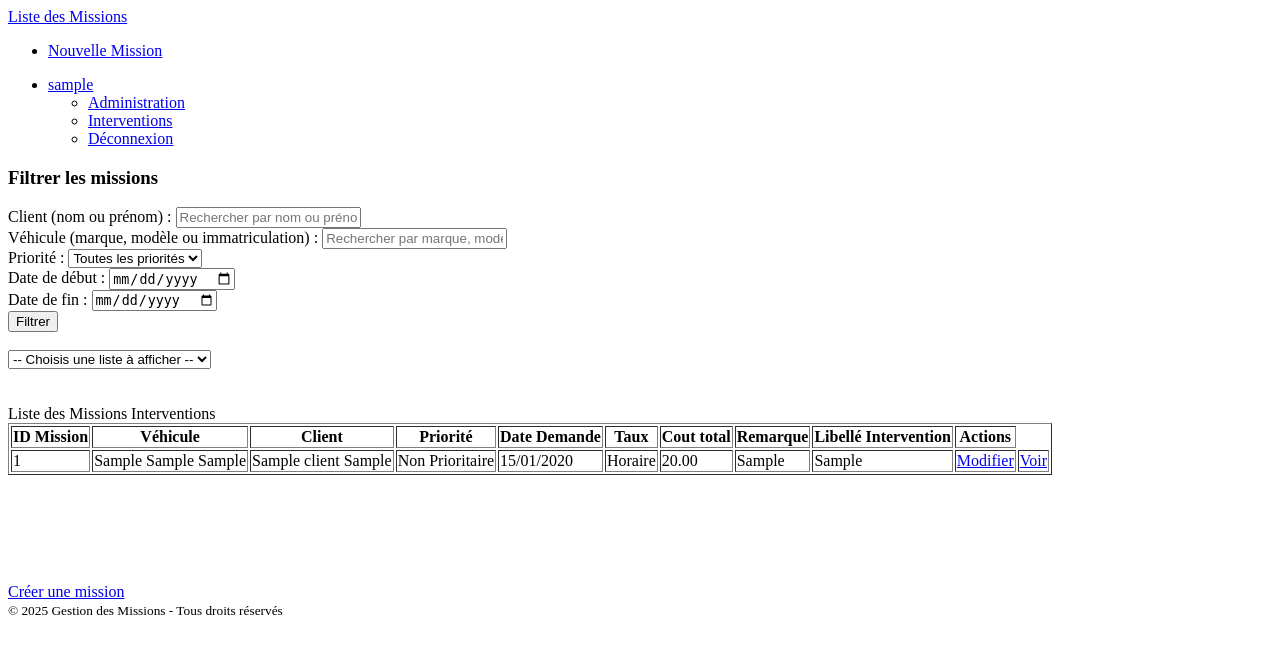
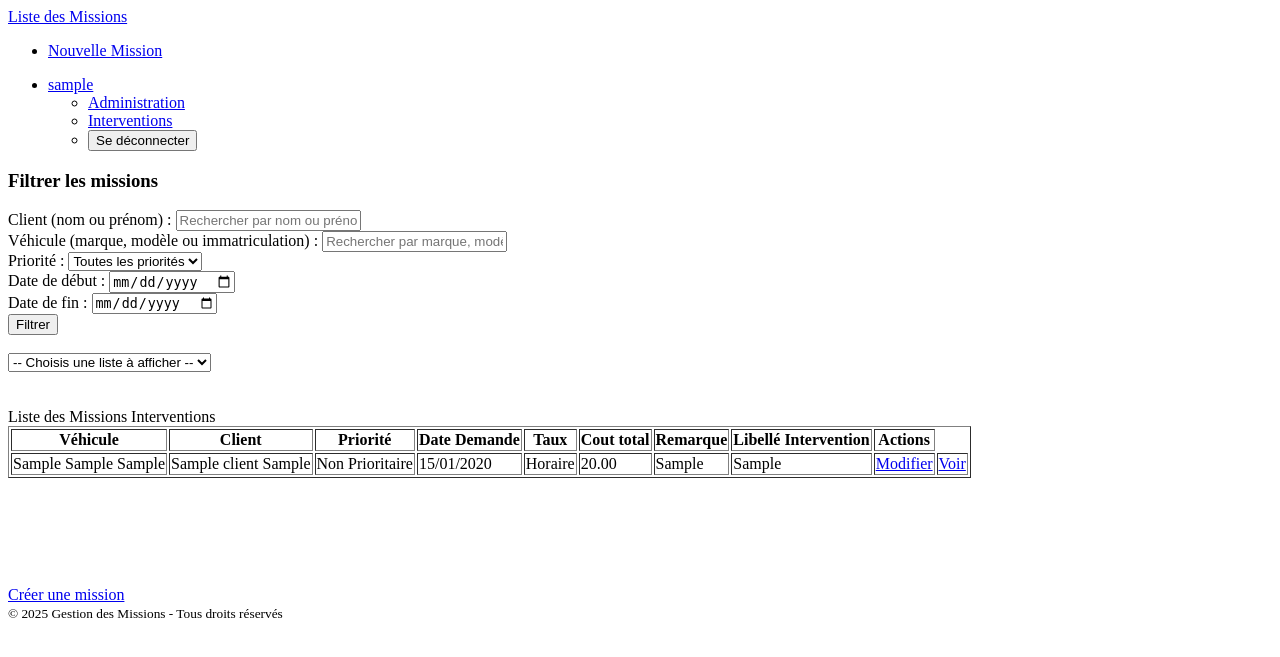
Before and after one commit to EmilieCastellano-web/Project-Backcar, a Django app: page /missions/ in a window 1280 px wide. Shown: the top 657 px of the page. Run offline with Django 5.2, Linux system fonts and the light colour scheme; a user stored in the database is signed in; tables that the repository leaves empty hold one stand-in row (values such as "Sample post").

Commit message:
[UPDATE] problème déconnexion

```diff
--- a/mission/templates/base.html
+++ b/mission/templates/base.html
@@ -151,9 +151,12 @@
                                 <li><a href="{% url 'list_interventions_view' %}">
                                     Interventions
                                 </a></li>
-                                <li><a href="{% url 'logout' %}">
-                                    Déconnexion
-                                </a></li>
+                                <li>
+                                    <form method="post" action="{% url 'logout' %}">
+                                        {% csrf_token %}
+                                        <button type="submit">Se déconnecter</button>
+                                    </form>
+                                </li>
                             </ul>
                         </li>
                     {% else %}
@@ -170,7 +173,8 @@
     {% if messages %}
         <div class="messages-container">
             {% for message in messages %}
-                <div class="message message-{{ message.tags }}" id="message-{{ forloop.counter }}">                    <span class="message-icon">
+                <div class="message message-{{ message.tags }}" id="message-{{ forloop.counter }}">
+                    <span class="message-icon">
                         {% if message.tags == 'error' %}
                             ✗
                         {% elif message.tags == 'success' %}
@@ -181,7 +185,8 @@
                             i
                         {% endif %}
                     </span>
-                    <span class="message-text">{{ message }}</span>                    <button class="message-close" onclick="closeMessage('message-{{ forloop.counter }}')" title="Fermer">
+                    <span class="message-text">{{ message }}</span>
+                        <button class="message-close" onclick="closeMessage('message-{{ forloop.counter }}')" title="Fermer">
                         ×
                     </button>
                 </div>
@@ -251,7 +256,8 @@
             const messagesContainer = document.querySelector('.messages-container') ||
                                     createMessagesContainer();
 
-            const messageId = 'js-message-' + Date.now();            const icons = {
+            const messageId = 'js-message-' + Date.now();
+            const icons = {
                 'success': '✓',
                 'error': '✗',
                 'warning': '!',
@@ -268,7 +274,7 @@
 
             messagesContainer.insertAdjacentHTML('beforeend', messageHTML);
 
-            // Auto-hide
+            // Auto-hide  the message after a delay
             const delay = type === 'error' ? 8000 : 5000;
             setTimeout(() => {
                 closeMessage(messageId);
--- a/mission/templates/list-view.html
+++ b/mission/templates/list-view.html
@@ -58,7 +58,6 @@
         <table border="1">
             <thead>
                 <tr>
-                    <th>ID Mission</th>
                     <th>Véhicule</th>
                     <th>Client</th>
                     <th>Priorité</th>
@@ -73,7 +72,6 @@
             <tbody>
                 {% for mission in missions %}
                 <tr>
-                    <td>{{ mission.id }}</td>
                     <td>{{ mission.vehicule }}</td>
                     <td>{{ mission.client }}</td>
                     <td>{{ mission.priorite }}</td>
@@ -106,7 +104,6 @@
         <table border="1">
             <thead>
                 <tr>
-                    <th>ID Véhicule</th>
                     <th>Marque</th>
                     <th>Modèle</th>
                     <th>Immatriculation</th>
@@ -124,8 +121,6 @@
             <tbody>
                 {% for vehicule in vehicules %}
                 <tr>
-
-                    <td>{{ vehicule.id }}</td>
                     <td>{{vehicule.marque }}</td>
                     <td>{{vehicule.modele }}</td>
                     <td>{{vehicule.immatriculation }}</td>
--- a/mission/templates/list_interventions.html
+++ b/mission/templates/list_interventions.html
@@ -10,7 +10,6 @@
     <table>
         <thead>
             <tr>
-                <th>ID</th>
                 <th>Libellé</th>
                 <th>Description</th>
                 <th>Prix Unitaire</th>
@@ -25,7 +24,6 @@
         <tbody>
             {% for intervention in interventions %}
                 <tr>
-                    <td>{{ intervention.id }}</td>
                     <td>{{ intervention.libelle }}</td>
                     <td>{{ intervention.description|default:" " }}</td>
                     <td>{{ intervention.prix_unitaire }}</td>
@@ -33,7 +31,8 @@
                     <td>{{ intervention.forfait }}</td>
                     <td>{{ intervention.is_forfait|yesno:"Oui, Non" }}</td>
                     <td>{{ intervention.date_creation|date:"d/m/Y" }}</td>
-                    <td>{{ intervention.date_modification|date:"d/m/Y" }}</td>                    <td>
+                    <td>{{ intervention.date_modification|date:"d/m/Y" }}</td>
+                    <td>
                         <a href="{% url 'edit_intervention' intervention.id %}">Modifier</a>
                         <form method="post" action="{% url 'delete_intervention' intervention.id %}" style="display: inline;">
                             {% csrf_token %}
```
